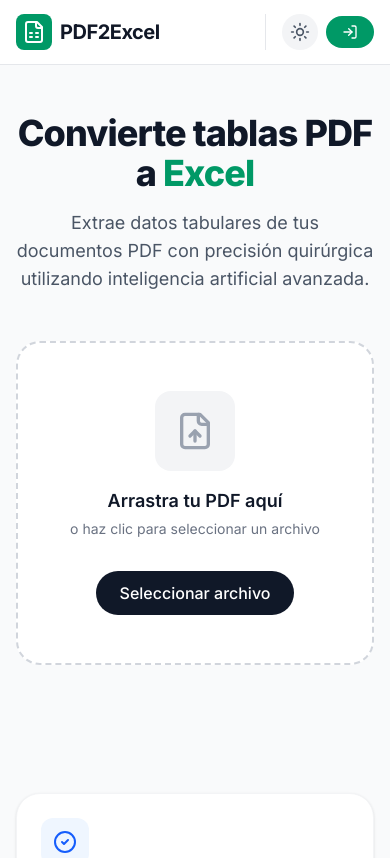
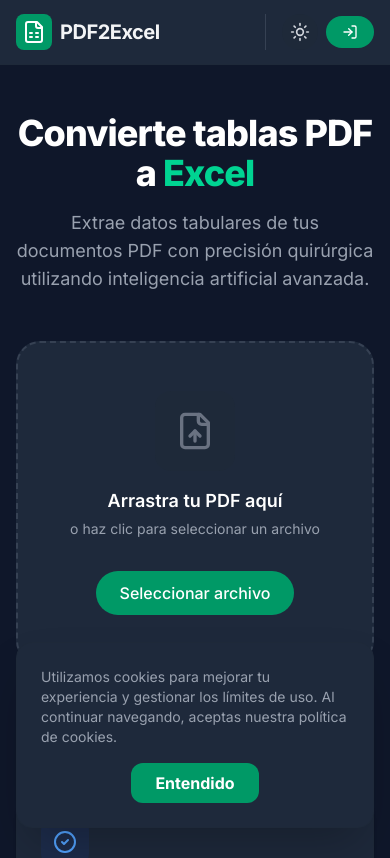
Before and after one commit to spankyno/PDF2Excel, a React (Vite) app: page / in a window 390 px wide. Shown: the top 858 px of the page. Built offline with nearby package versions, Linux system fonts and the light colour scheme; no server answers.

Commit message:
Add files via upload

```diff
--- a/src/App.tsx
+++ b/src/App.tsx
@@ -27,6 +27,7 @@ import {
 import { motion, AnimatePresence } from 'motion/react';
 import { supabase } from './lib/supabase';
 import { User as SupabaseUser } from '@supabase/supabase-js';
+import Cookies from 'js-cookie';
 
 export default function App() {
   const [file, setFile] = useState<File | null>(null);
@@ -34,7 +35,7 @@ export default function App() {
   const [error, setError] = useState<string | null>(null);
   const [downloadUrl, setDownloadUrl] = useState<string | null>(null);
   const [isDragging, setIsDragging] = useState(false);
-  const [isDarkMode, setIsDarkMode] = useState(true); // Default to dark as requested
+  const [isDarkMode, setIsDarkMode] = useState(true);
   const [copied, setCopied] = useState(false);
   const [user, setUser] = useState<SupabaseUser | null>(null);
   const [showAuthModal, setShowAuthModal] = useState(false);
@@ -42,12 +43,24 @@ export default function App() {
   const [authPassword, setAuthPassword] = useState('');
   const [authLoading, setAuthLoading] = useState(false);
   const [isSignUp, setIsSignUp] = useState(false);
+  const [showCookieConsent, setShowCookieConsent] = useState(false);
 
   const fileInputRef = useRef<HTMLInputElement>(null);
 
   const email = "blog.cottage627@passinbox.com";
 
   useEffect(() => {
+    // Check cookie consent
+    const consent = Cookies.get('cookie_consent');
+    if (!consent) {
+      setShowCookieConsent(true);
+    }
+
+    // Check dark mode preference
+    const savedTheme = localStorage.getItem('theme');
+    if (savedTheme) {
+      setIsDarkMode(savedTheme === 'dark');
+    }
     // Check current session
     supabase.auth.getSession().then(({ data: { session } }) => {
       setUser(session?.user ?? null);
@@ -64,12 +77,64 @@ export default function App() {
   useEffect(() => {
     if (isDarkMode) {
       document.documentElement.classList.add('dark');
-      document.documentElement.style.colorScheme = 'dark';
+      localStorage.setItem('theme', 'dark');
     } else {
       document.documentElement.classList.remove('dark');
-      document.documentElement.style.colorScheme = 'light';
+      localStorage.setItem('theme', 'light');
     }
   }, [isDarkMode]);
+
+  const checkUsageLimit = () => {
+    if (user) return true; // Registered users have no limit
+
+    const uploadsStr = Cookies.get('pdf_uploads');
+    const now = Date.now();
+    const thirtyDaysInMs = 30 * 24 * 60 * 60 * 1000;
+
+    let uploads: number[] = [];
+    if (uploadsStr) {
+      try {
+        uploads = JSON.parse(uploadsStr);
+      } catch (e) {
+        uploads = [];
+      }
+    }
+
+    // Filter uploads from the last 30 days
+    const recentUploads = uploads.filter(t => now - t < thirtyDaysInMs);
+
+    if (recentUploads.length >= 3) {
+      return false;
+    }
+
+    return true;
+  };
+
+  const recordUpload = () => {
+    if (user) return;
+
+    const uploadsStr = Cookies.get('pdf_uploads');
+    const now = Date.now();
+    let uploads: number[] = [];
+
+    if (uploadsStr) {
+      try {
+        uploads = JSON.parse(uploadsStr);
+      } catch (e) {
+        uploads = [];
+      }
+    }
+
+    uploads.push(now);
+    // Keep only last 10 to avoid huge cookies, though we only care about 3
+    const recentUploads = uploads.slice(-10);
+    Cookies.set('pdf_uploads', JSON.stringify(recentUploads), { expires: 30 });
+  };
+
+  const acceptCookies = () => {
+    Cookies.set('cookie_consent', 'true', { expires: 365 });
+    setShowCookieConsent(false);
+  };
 
   const handleAuth = async (e: React.FormEvent) => {
     e.preventDefault();
@@ -152,6 +217,12 @@ export default function App() {
   const handleConvert = async () => {
     if (!file) return;
 
+    if (!checkUsageLimit()) {
+      setError('Has alcanzado el límite de 3 archivos en 30 días para usuarios no registrados. Por favor, regístrate para continuar sin límites.');
+      setStatus('error');
+      return;
+    }
+
     setStatus('processing');
     setError(null);
 
@@ -186,6 +257,7 @@ export default function App() {
       const url = window.URL.createObjectURL(blob);
       setDownloadUrl(url);
       setStatus('success');
+      recordUpload();
     } catch (err: any) {
       console.error(err);
       setError(err.message || 'Ocurrió un error inesperado.');
@@ -536,6 +608,33 @@ export default function App() {
           </div>
         )}
       </AnimatePresence>
+
+      {/* Cookie Consent Banner */}
+      <AnimatePresence>
+        {showCookieConsent && (
+          <motion.div
+            initial={{ y: 100, opacity: 0 }}
+            animate={{ y: 0, opacity: 1 }}
+            exit={{ y: 100, opacity: 0 }}
+            className="fixed bottom-0 left-0 right-0 z-40 p-4"
+          >
+            <div className="max-w-4xl mx-auto bg-white dark:bg-[#1E293B] border border-gray-200 dark:border-gray-800 rounded-2xl p-6 shadow-2xl flex flex-col sm:flex-row items-center justify-between gap-4">
+              <div className="text-sm text-gray-600 dark:text-gray-400">
+                <p>
+                  Utilizamos cookies para mejorar tu experiencia y gestionar los límites de uso.
+                  Al continuar navegando, aceptas nuestra política de cookies.
+                </p>
+              </div>
+              <button
+                onClick={acceptCookies}
+                className="px-6 py-2 bg-emerald-600 text-white rounded-xl font-bold hover:bg-emerald-700 transition-all whitespace-nowrap"
+              >
+                Entendido
+              </button>
+            </div>
+          </motion.div>
+        )}
+      </AnimatePresence>
     </div>
   );
 }
--- a/src/index.css
+++ b/src/index.css
@@ -5,8 +5,16 @@
   --font-sans: "Inter", ui-sans-serif, system-ui, sans-serif;
 }
 
+@variant dark (&:where(.dark, .dark *));
+
 @layer base {
+  :root {
+    color-scheme: light;
+  }
+  .dark {
+    color-scheme: dark;
+  }
   body {
-    @apply antialiased;
+    @apply antialiased transition-colors duration-300;
   }
 }
```
